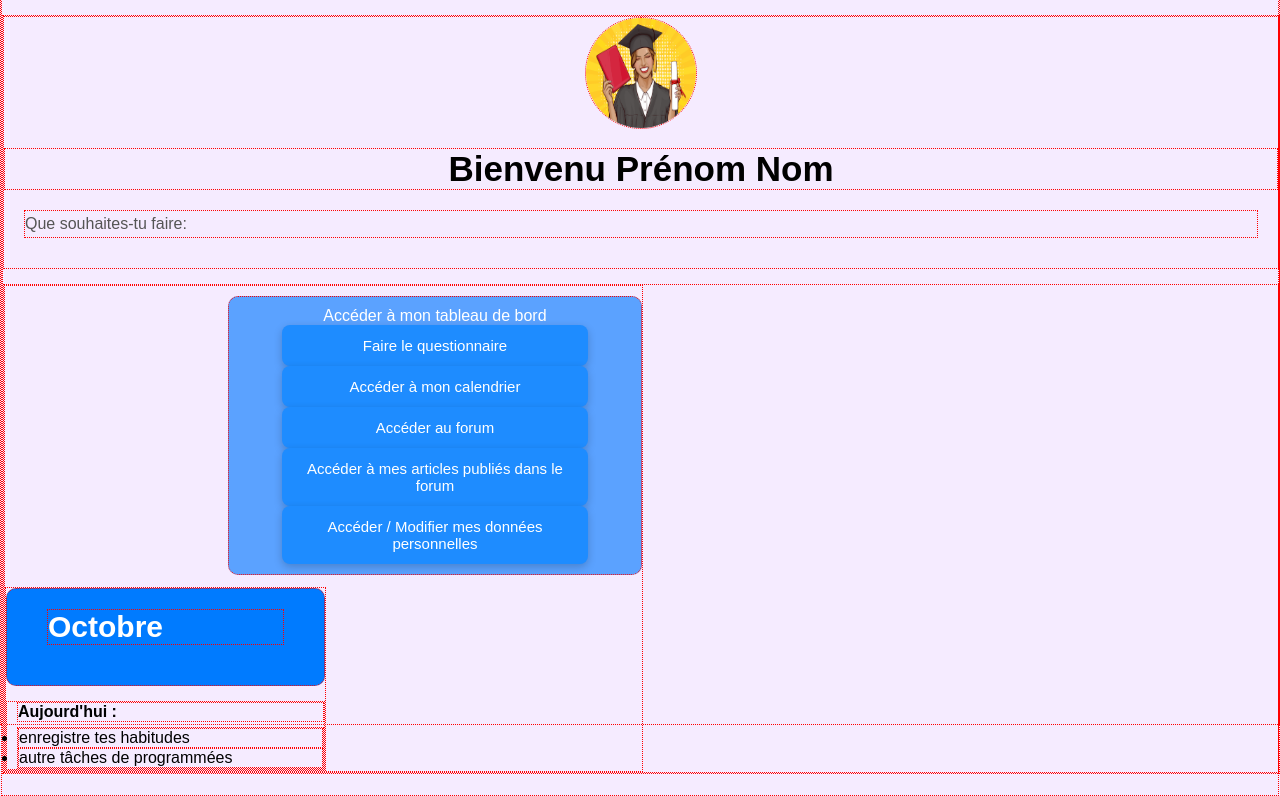
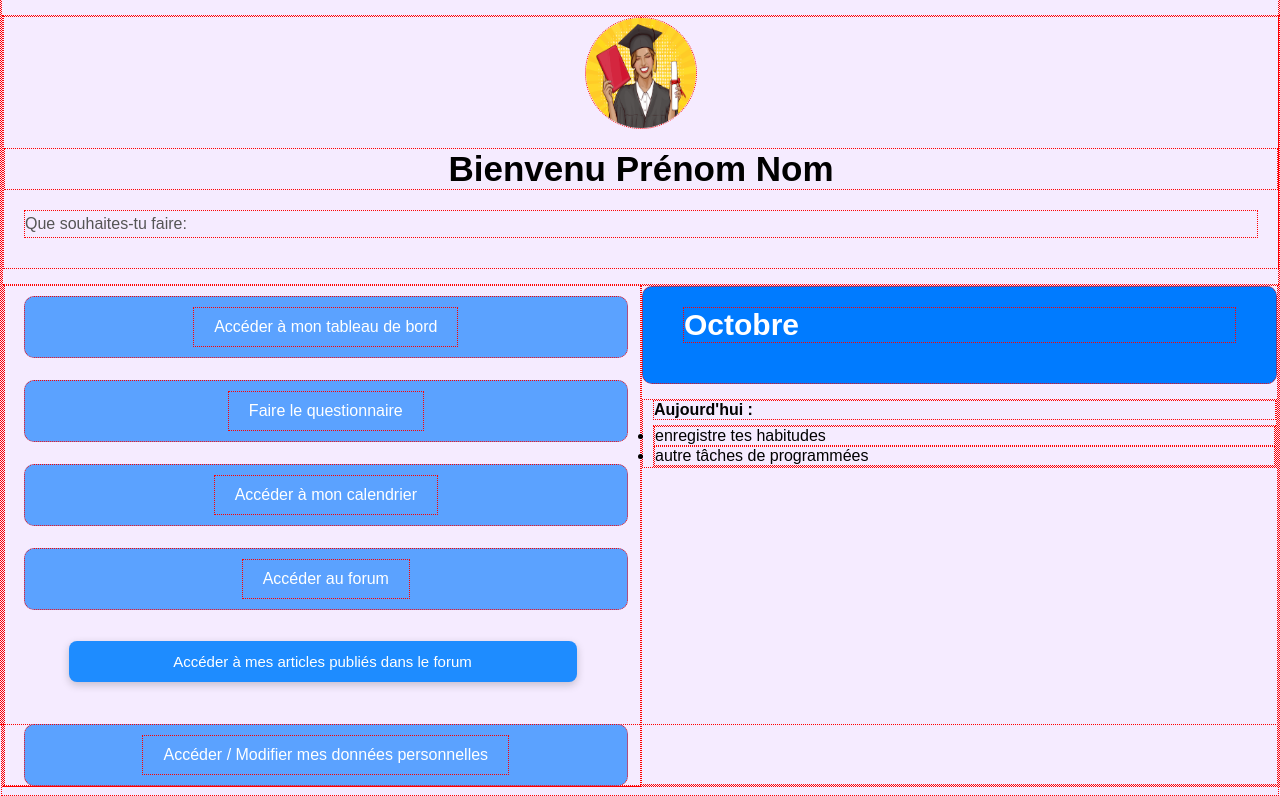
Before and after one commit to Nina253/Orga, a PHP site: page /compte.php in a window 1280 px wide. Shown: the part 77-873 px from the top of the page. Run offline with PHP 8.4, Linux system fonts and the light colour scheme.

Commit message:
modification mon compte

```diff
--- a/compte.php
+++ b/compte.php
@@ -24,12 +24,12 @@
     <div class="content">
 
         <div class="left">
-            <div class='bloc'> Accéder à mon tableau de bord
-            <button>Faire le questionnaire</button>
-            <button>Accéder à mon calendrier</button>
-            <button>Accéder au forum</button>
+            <div class='bloc'>  <a href="tableau_bord.php">Accéder à mon tableau de bord</a> </div>
+            <div class='bloc'>  <a href="questionnaire.php">Faire le questionnaire</a> </div>
+            <div class='bloc'>  <a href="calendrier.php">Accéder à mon calendrier</a> </div>
+            <div class='bloc'>  <a href="forum.php">Accéder au forum</a> </div>
             <button>Accéder à mes articles publiés dans le forum</button>
-            <button>Accéder / Modifier mes données personnelles</button>
+            <div class='bloc'>  <a href="profile.php">Accéder / Modifier mes données personnelles</a> </div>
         </div>
 
         <div class="right">
--- a/connecter.php
+++ b/connecter.php
@@ -26,8 +26,6 @@
 			</div>
 			</form>
 
-
-
 		</div>
 
 		<footer class="pied">
--- a/styles/styles.css
+++ b/styles/styles.css
@@ -543,6 +543,7 @@ h1 {
 }
 
 .content {
+    height: 500px;
     display: flex;
     justify-content: space-between;
     margin-top: 15px;
@@ -550,6 +551,7 @@ h1 {
 
 /* LEFT BUTTONS */
 .left {
+    height: 500px;
     width: 50%;
     display: flex;
     flex-direction: column;
@@ -577,6 +579,12 @@ h1 {
 /* RIGHT SIDE */
 .right {
     width: 50%;
+}
+
+.left .bloc{
+
+  width:  90%;
+  margin-left: 3%;
 }
 
 /* Calendar card */
```
Also changed, not shown: calendrier.php (added, +16 -0 lines).
